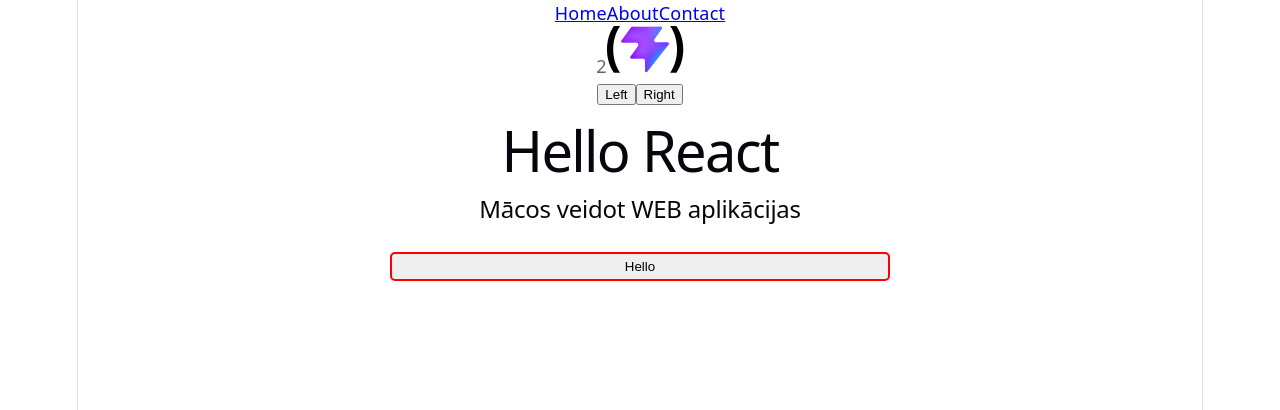
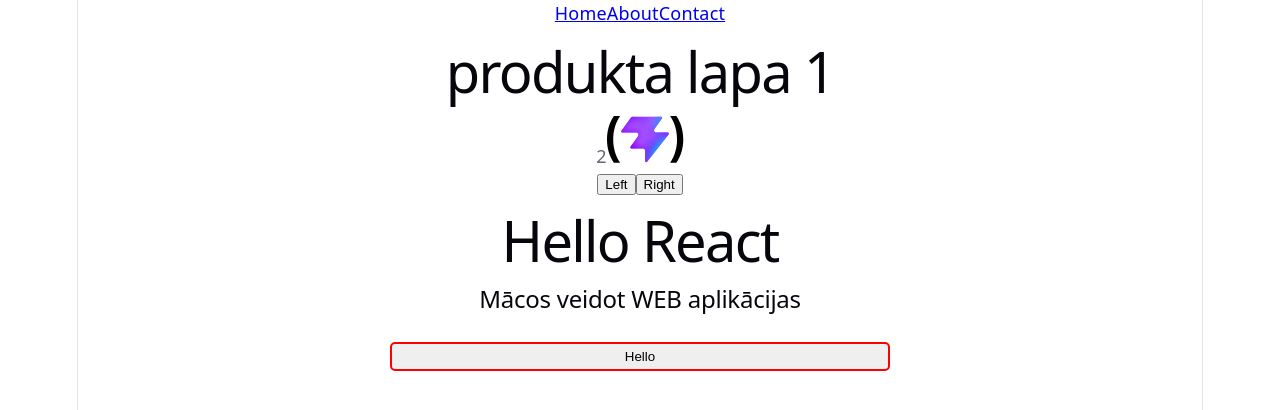
Before and after one commit to vitalymusic/react_pt3, a React (Vite) app: page /product/1 in a window 1280 px wide. Shown: the top 410 px of the page. Built offline with nearby package versions, Linux system fonts and the light colour scheme.

Commit message:
react router

```diff
--- a/src/App.jsx
+++ b/src/App.jsx
@@ -9,6 +9,7 @@ import { BrowserRouter, Routes, Route, Link } from 'react-router-dom';
 import Home from './pages/Home'
 import About from './pages/About'
 import Contacts from './pages/Contacts'
+import ProductPage from './pages/ProductPage';
 
 
 function App() {
@@ -32,6 +33,8 @@ function App() {
           <Route path="/" element={<Home />} />
           <Route path="/about" element={<About />} />
           <Route path="/contact" element={<Contacts />} />
+          <Route path="/product/:productID" element={<ProductPage />} />
+
         </Routes>
 
 
--- /dev/null
+++ b/src/pages/ProductPage.jsx
@@ -0,0 +1,12 @@
+import {useParams} from 'react-router-dom';
+function ProductPage() {
+    const { productID } = useParams();
+
+    return (
+    <>
+        <h1>produkta lapa {productID}</h1>
+
+    </> );
+}
+
+export default ProductPage;
```
